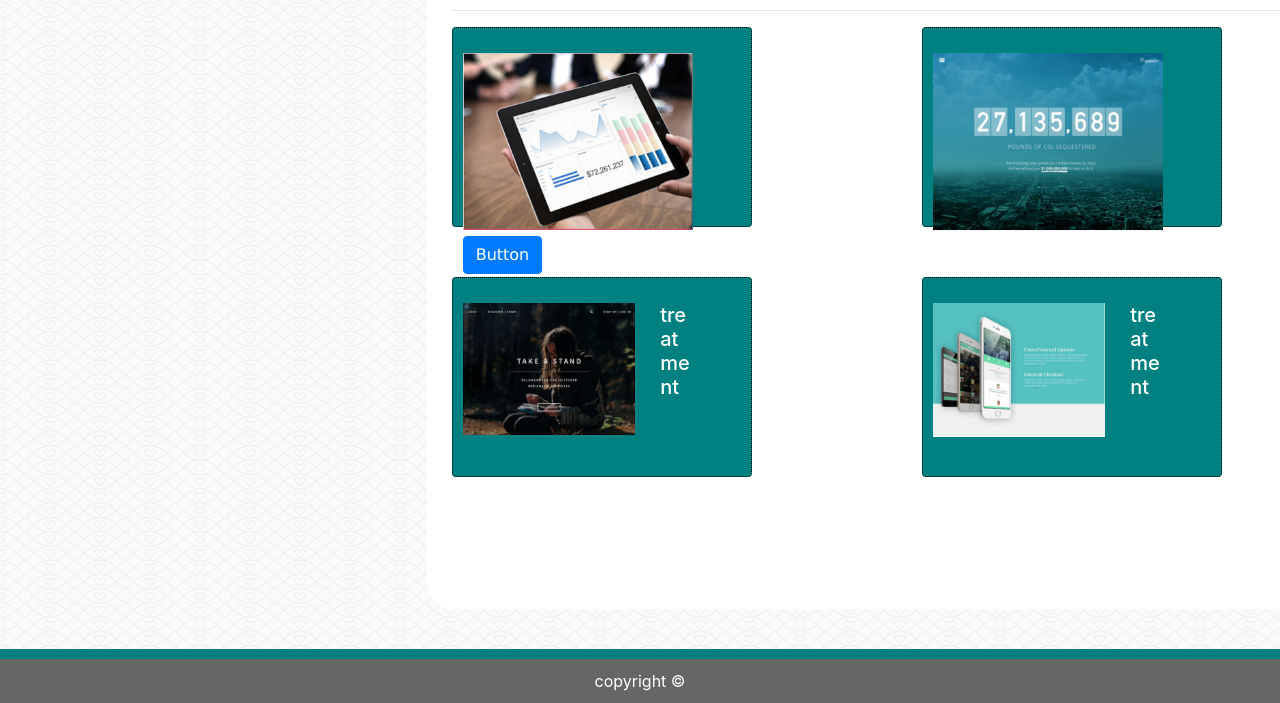
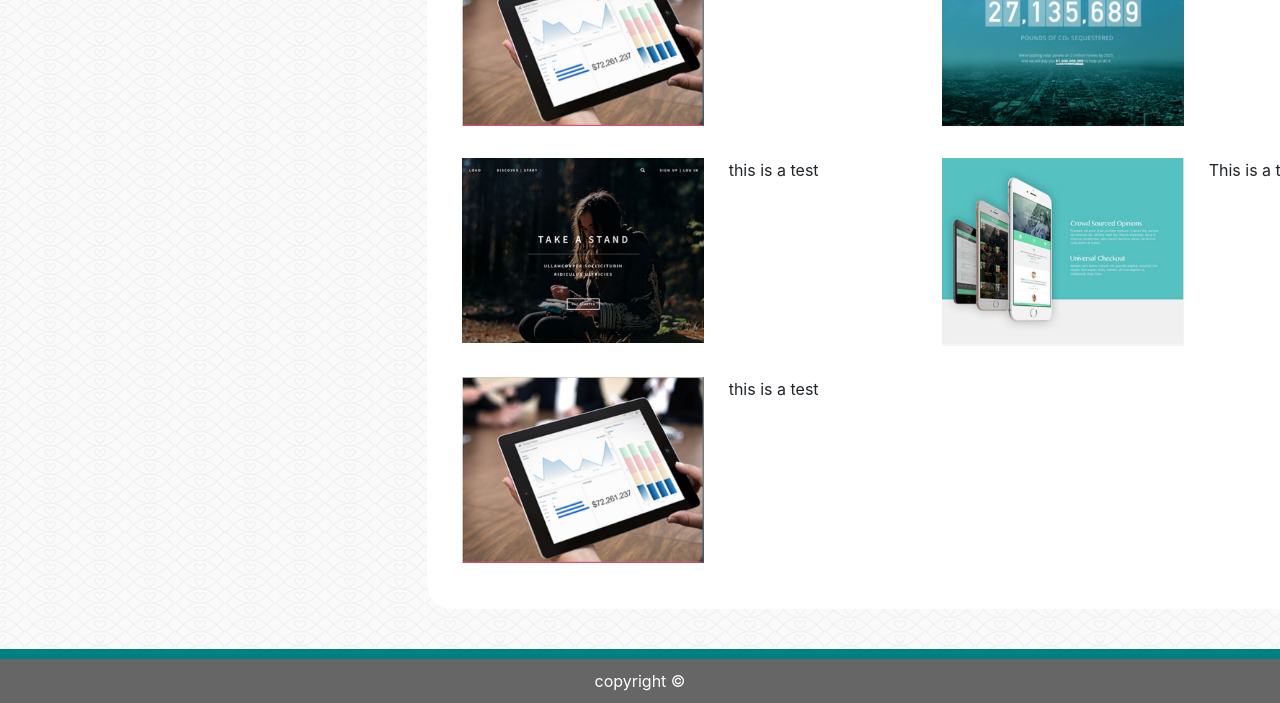
Before and after one commit to ceq2000/ceq2000_.github.io, a plain HTML site: page Basic-Portfolio/portfolio.html in a window 1280 px wide. Shown: the part 175-878 px from the top of the page. Drawn offline with nearby package versions, Linux system fonts and the light colour scheme.

Commit message:
Bootstrap for grid
Added grid

```diff
--- a/Basic-Portfolio/portfolio.html
+++ b/Basic-Portfolio/portfolio.html
@@ -24,65 +24,55 @@
     </div>
     <!--end header-->
     <div id="full">
-        <div class="container2">
+        <div class="container">
+            <div class="row 1">
+                <div class="col-md-6">
+                    <p>
+                        <img width="55%" src="../Basic-Portfolio/assets/images/portfolio1.png">
+                        <p>
 
-            <h2>Portfolio</h2>
-            <hr>
-        <div class="portfolio-top">
-            <div class="row">
-                <div class="col-sm-6">
-                    <div class="card">
-                        <div class="card-body">
+                        </p>
+                    </p>
+                </div>
+                <div class="col-md-6">
+                    <p>
+                        <img width="55%" src="../Basic-Portfolio/assets/images/portfolio2.png">
+                        <p>
                             <p>
-                                <img width="100%" src="../Basic-Portfolio/assets/images/portfolio1.png">
+                                This is a test
                             </p>
-                            <p class="card-text">
-                            <a href="#" class="btn btn-primary">Button</a>
-                            </p>
-                            <h5 class="card-title">treatment</h5>
-                        </div>
-                    </div>
-                </div>
-                <div class="col-sm-6">
-                    <div class="card">
-                        <div class="card-body">
-                            <p>
-                                <img width="100%" src="../Basic-Portfolio/assets/images/portfolio2.png">
-                            </p>
-                            <a href="#" class="card-text"></a>
-                            <h5 class="card-title">treatment</h5></a>
-                        </div>
-                    </div>
                 </div>
             </div>
+            <div class="row 2">
+                <div class="col-md-6">
+                    <p>
+                        <img width="55%" src="../Basic-Portfolio/assets/images/portfolio3.png">
+                        <p>
 
-        </div>
-
-        <div class="portfolio-bottom">
-        <div class="row">
-            <div class="col-sm-6">
-                <div class="card">
-                    <div class="card-body">
+                            <p>
+                                this is a test
+                            </p>
+                </div>
+                <div class="col-md-6">
+                    <p>
+                        <img width="55%" src="../Basic-Portfolio/assets/images/portfolio4.png">
                         <p>
-                        <img width="75%" src="../Basic-Portfolio/assets/images/portfolio3.png">
-                        </p>
-                        <a href="#" class="card-text"></a><h5 class="card-title">treatment</h5></a>
-                    </div>
+                            <p>
+                                This is a test
+                            </p>
                 </div>
             </div>
-            <div class="col-sm-6">
-                <div class="card">
-                    <div class="card-body">
+            <div class="row 1">
+                <div class="col-md-6">
+                    <p>
+                        <img width="55%" src="../Basic-Portfolio/assets/images/portfolio1.png">
                         <p>
-                            <img width="75%" src="../Basic-Portfolio/assets/images/portfolio4.png">
-                        </p>
-                        <a href="#" class="card-text"></a>
-                        <h5 class="card-title">treatment</h5></a></div>
+                            <p>
+                                this is a test
+                            </p>
                 </div>
+
             </div>
-        </div>
-        </div>
-
         </div>
     </div>
     <div id="footer">
@@ -93,4 +83,5 @@
         <!-- End Footer Here-->
     </div>
 </body>
+
 </html>
```
